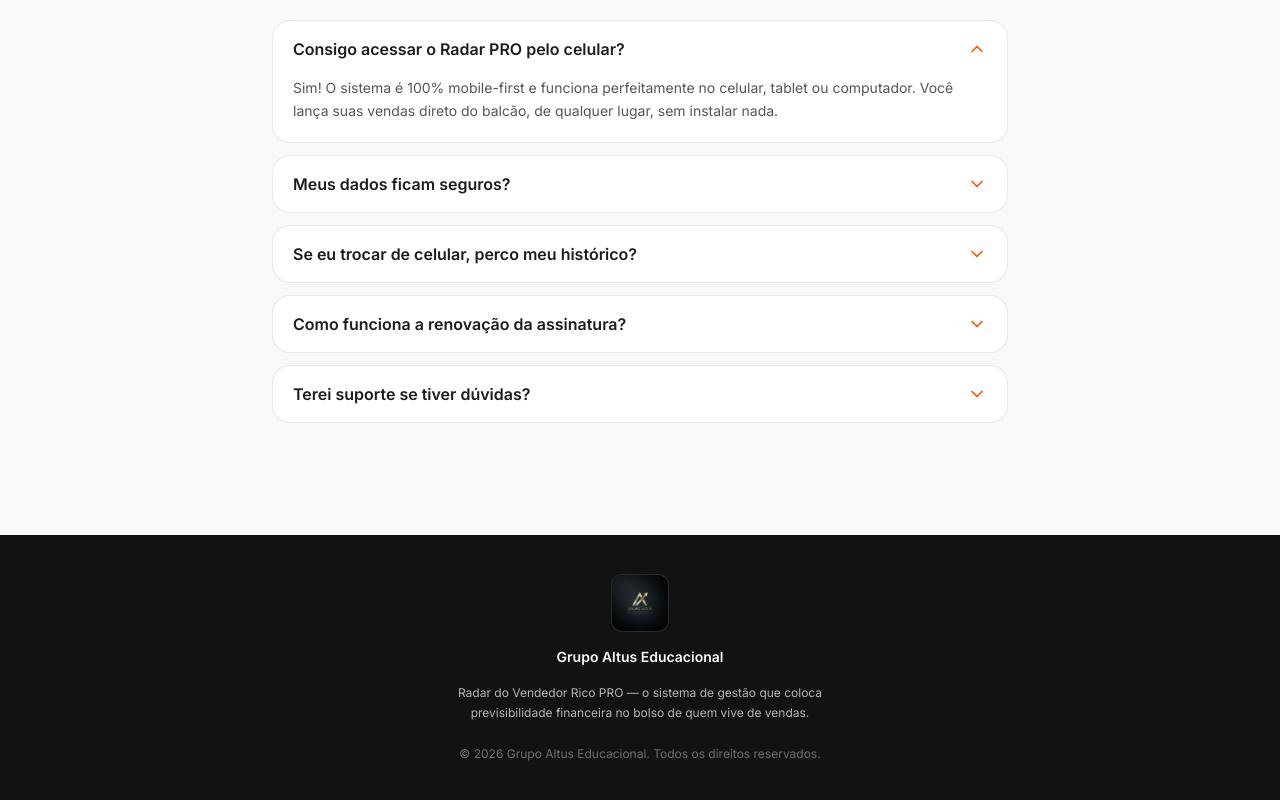
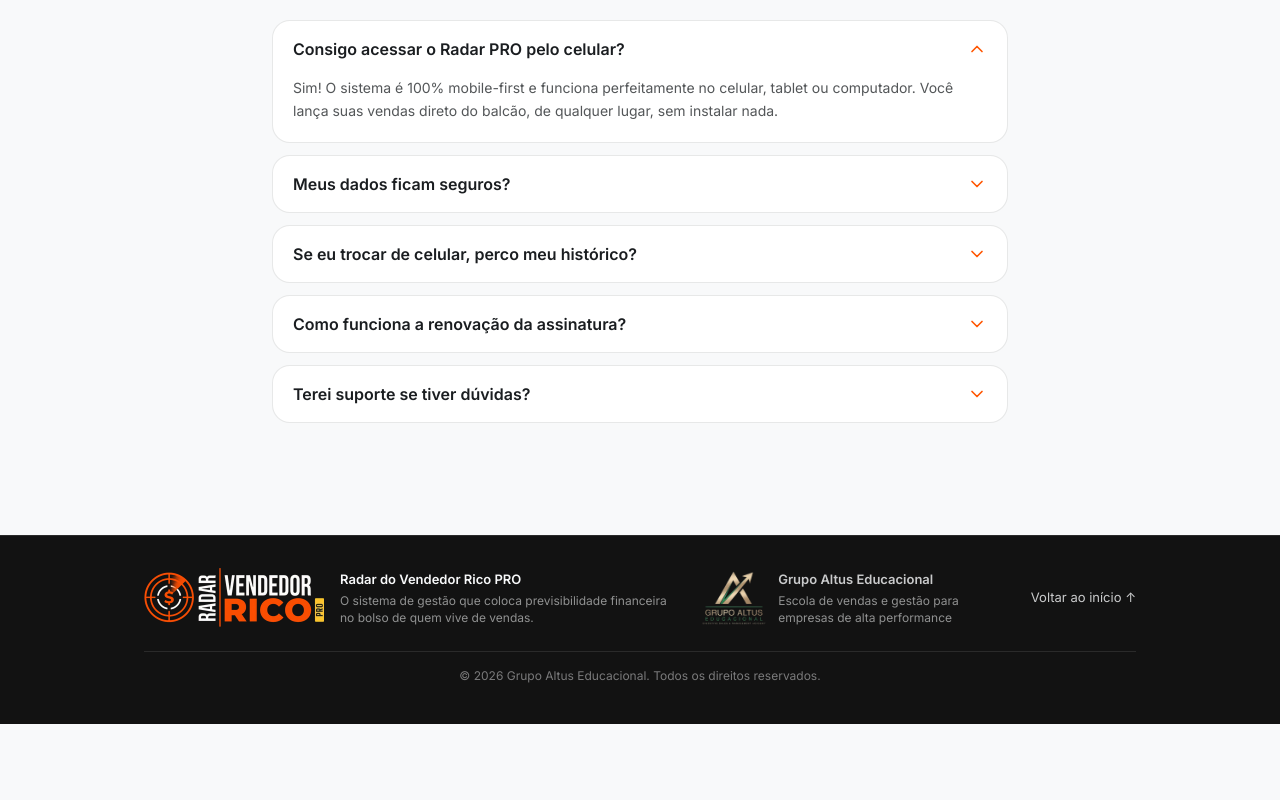
Before and after one commit to altusedu/Sales-Radar-Vendedor-Rico-Pro, a Next.js app: page /radar-vendedor-rico-pro/ in a window 1280 px wide. Shown: the part 6636-7436 px from the top of the page. After the commit the page ends 7360 px from the top, so only its background shows below. Built offline with nearby package versions, Linux system fonts and the light colour scheme.

Commit message:
Rodapé no padrão aprovado: produto, assinatura Altus com link para a home e copyright centralizado
Co-Authored-By: Claude Opus 5.5 <noreply@anthropic.com>

```diff
--- a/app/page.tsx
+++ b/app/page.tsx
@@ -13,7 +13,7 @@ import { SiteFooter } from '@/components/site-footer'
 
 export default function Page() {
   return (
-    <main className="bg-offwhite">
+    <main id="inicio" className="bg-offwhite">
       <AnnouncementBar />
       <HeroSection />
       <PainSection />
--- a/components/site-footer.tsx
+++ b/components/site-footer.tsx
@@ -3,25 +3,56 @@ import { basePath } from '@/lib/base-path'
 
 export function SiteFooter() {
   return (
-    <footer className="bg-graphite-dark text-offwhite/70">
-      <div className="mx-auto flex max-w-5xl flex-col items-center gap-4 px-4 py-10 text-center">
-        <Image
-          src={`${basePath}/logo-altus.jpg`}
-          alt="Grupo Altus Educacional"
-          width={56}
-          height={56}
-          className="size-14 rounded-lg object-cover ring-1 ring-white/10"
-        />
-        <p className="text-sm font-semibold text-offwhite">
-          Grupo Altus Educacional
-        </p>
-        <p className="max-w-md text-pretty text-xs leading-relaxed">
-          Radar do Vendedor Rico PRO — o sistema de gestão que coloca
-          previsibilidade financeira no bolso de quem vive de vendas.
-        </p>
-        <p className="mt-2 text-xs text-offwhite/40">
-          © {new Date().getFullYear()} Grupo Altus Educacional. Todos os direitos
-          reservados.
+    <footer className="border-t border-white/10 bg-graphite-dark text-offwhite/80">
+      <div className="mx-auto flex max-w-5xl flex-wrap items-center gap-x-6 gap-y-6 px-4 pt-8 md:flex-nowrap">
+        <div className="flex w-full items-center gap-4 md:w-auto">
+          <Image
+            src={`${basePath}/logo-radar-vendedor-rico-pro-assinatura.webp`}
+            alt=""
+            width={360}
+            height={118}
+            className="h-auto w-[140px] flex-none sm:w-[180px]"
+          />
+          <p className="grid gap-1 md:max-w-[340px]">
+            <strong className="text-[13px] font-semibold text-offwhite">
+              Radar do Vendedor Rico PRO
+            </strong>
+            <span className="text-xs leading-snug text-offwhite/55">
+              O sistema de gestão que coloca previsibilidade financeira no bolso
+              de quem vive de vendas.
+            </span>
+          </p>
+        </div>
+        <div className="flex w-full flex-wrap items-center justify-between gap-x-6 gap-y-4 md:ml-auto md:w-auto md:flex-nowrap">
+          <a
+            href="https://www.altusedu.com.br/"
+            className="inline-flex w-full items-center gap-3 text-[13px] font-semibold transition-colors hover:text-brand-orange md:w-auto"
+          >
+            <Image
+              src={`${basePath}/logo-grupo-altus.webp`}
+              alt=""
+              width={300}
+              height={253}
+              className="h-auto w-16 flex-none"
+            />
+            <span className="grid gap-1">
+              <span>Grupo Altus Educacional</span>
+              <small className="text-xs font-normal leading-snug text-offwhite/55 md:max-w-[230px]">
+                Escola de vendas e gestão para empresas de alta performance
+              </small>
+            </span>
+          </a>
+          <a
+            href="#inicio"
+            className="whitespace-nowrap text-[13px] transition-colors hover:text-brand-orange"
+          >
+            Voltar ao início ↑
+          </a>
+        </div>
+      </div>
+      <div className="mx-auto max-w-5xl px-4 pb-28 sm:pb-10">
+        <p className="mt-6 border-t border-white/10 pt-4 text-center text-xs text-offwhite/45">
+          © 2026 Grupo Altus Educacional. Todos os direitos reservados.
         </p>
       </div>
     </footer>
```
Also changed, not shown: public/logo-grupo-altus.webp (added), public/logo-radar-vendedor-rico-pro-assinatura.webp (added).
